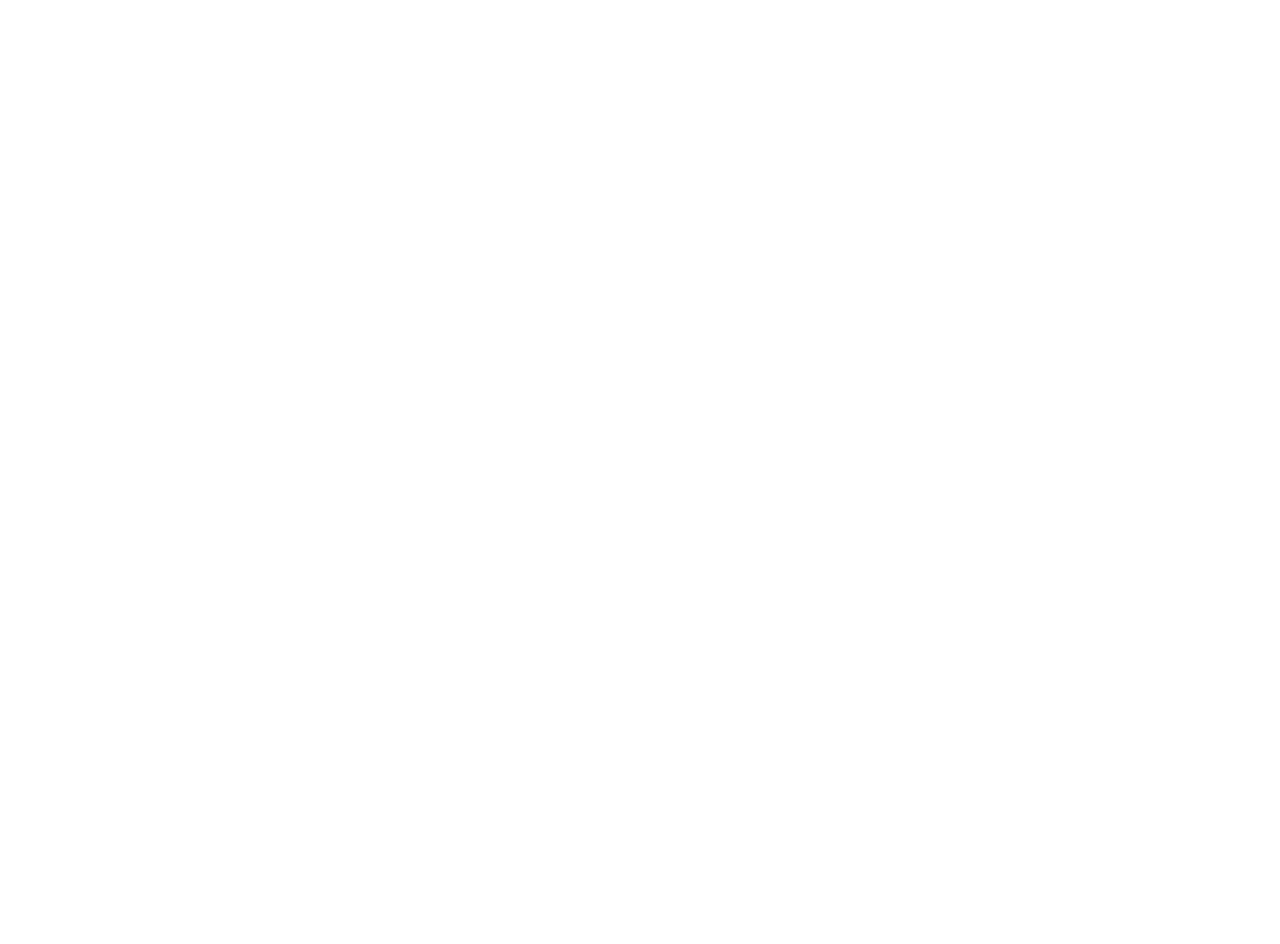
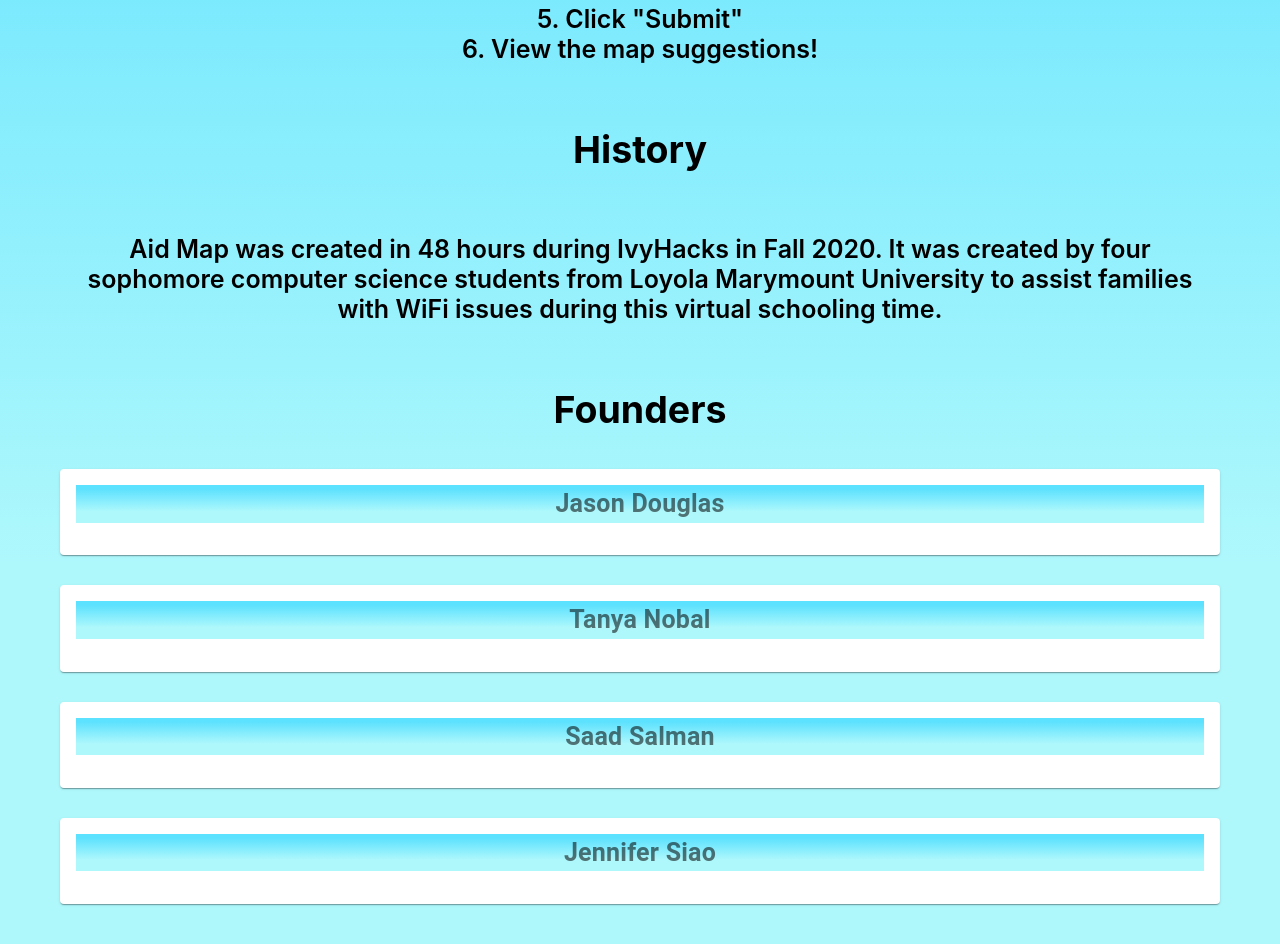
Before and after one commit to jennifer-s19/DNS2AidMap, a React (Create React App) app: page /about in a window 1280 px wide. Shown: the part 580-1524 px from the top of the page. Before the commit the page ends 800 px from the top, so only its background shows below. Built offline with nearby package versions, Linux system fonts and the light colour scheme.

Commit message:
Adding About section

```diff
--- /dev/null
+++ b/src/AboutUs.js
@@ -0,0 +1,154 @@
+import React from "react";
+import "./AppHeader";
+import { makeStyles } from "@material-ui/core/styles";
+import Card from "@material-ui/core/Card";
+import CardActions from "@material-ui/core/CardActions";
+import CardContent from "@material-ui/core/CardContent";
+import Button from "@material-ui/core/Button";
+import Typography from "@material-ui/core/Typography";
+
+const useStyles = makeStyles((theme) => ({
+  title: {
+    background: "linear-gradient(360deg, #AEF8FC 30%, #5CE1FE 90%)",
+    width: "auto",
+    length: "auto",
+    fontWeight: 600,
+    fontSize: 25,
+  },
+
+  heading: {
+    width: "auto",
+    display: "flex",
+    flexDirection: "column",
+    justifyContent: "center",
+    textAlign: "center",
+    marginRight: 60,
+    marginLeft: 60,
+  },
+  welcome: {
+    alignContent: "center",
+    fontSize: "400%",
+  },
+
+  cards: {
+    display: "flex",
+    flex: 1,
+    flexDirection: "column",
+    alignContent: "right",
+  },
+
+  jason: {
+    maxWidth: "auto",
+    maxHeight: 100,
+    flex: 1,
+  },
+  tanya: {
+    maxWidth: "auto",
+    maxHeight: 100,
+    flex: 1,
+  },
+  saad: {
+    flex: 1,
+    maxWidth: "auto",
+    maxHeight: 100,
+  },
+  jennifer: {
+    flex: 1,
+    maxWidth: "auto",
+    maxHeight: 100,
+  },
+}));
+
+export default function Home() {
+  const classes = useStyles();
+  return (
+    <div className={classes.title}>
+      <div className={classes.heading}>
+        <h1 className={classes.welcome}>About</h1>
+        <h3 style={{ fontSize: "150%" }}>How to Use Aid Map</h3>
+        <p>
+          1. Click "Find Aid" in the top right corner.
+          <br></br>
+          2. Type your zipcode into the text box
+          <br></br>
+          3. Select the type of aid you are looking for
+          <br></br>
+          4. Click "Done"
+          <br></br>
+          5. Click "Submit"
+          <br></br>
+          6. View the map suggestions!
+        </p>
+        <h3 style={{ fontSize: "150%" }}>History</h3>
+        <p>
+          Aid Map was created in 48 hours during IvyHacks in Fall 2020. It was
+          created by four sophomore computer science students from Loyola
+          Marymount University to assist families with WiFi issues during this
+          virtual schooling time.
+        </p>
+        <h3 style={{ fontSize: "150%" }}>Founders</h3>
+        <div className={classes.cards}>
+          <div className={classes.jason}>
+            <Card>
+              <CardContent>
+                <Typography
+                  className={classes.title}
+                  color="textSecondary"
+                  gutterBottom
+                >
+                  Jason Douglas
+                </Typography>
+              </CardContent>
+            </Card>
+          </div>
+          <br></br>
+          <div className={classes.tanya}>
+            <Card className={classes.tanya}>
+              <CardContent>
+                <Typography
+                  className={classes.title}
+                  color="textSecondary"
+                  gutterBottom
+                >
+                  Tanya Nobal
+                </Typography>
+              </CardContent>
+            </Card>
+          </div>
+          <br></br>
+          <div className={classes.saad}>
+            <Card className={classes.saad}>
+              <CardContent>
+                <Typography
+                  className={classes.title}
+                  color="textSecondary"
+                  gutterBottom
+                >
+                  Saad Salman
+                </Typography>
+              </CardContent>
+            </Card>
+          </div>
+          <br></br>
+          <div className={classes.jennifer}>
+            <Card>
+              <CardContent>
+                <Typography
+                  className={classes.title}
+                  color="textSecondary"
+                  gutterBottom
+                >
+                  Jennifer Siao
+                </Typography>
+              </CardContent>
+            </Card>
+          </div>
+        </div>
+        <br></br>
+        <br></br>
+        <br></br>
+        <br></br>
+      </div>
+    </div>
+  );
+}
--- a/src/AppHeader.js
+++ b/src/AppHeader.js
@@ -10,8 +10,7 @@
 import "./AppHeader";
 import HomePage from "./HomePage";
 import FindAid from "./FindAid";
-
-//import Map from "./Map";
+import AboutUs from "./AboutUs";
 //import About from "./About";
 //import UserSubmission from "./UserSubmission";
 
@@ -111,10 +110,10 @@
           <Route exact path="/findAid">
             <FindAid />
           </Route>
-          {/* <Route path="/about">
-            <About />
+          <Route exact path="/about">
+            <AboutUs />
           </Route>
-          <Route path="/userSubmission">
+          {/* <Route exact path="/userSubmission">
             <UserSubmission />
           </Route> */}
         </Switch>
```
